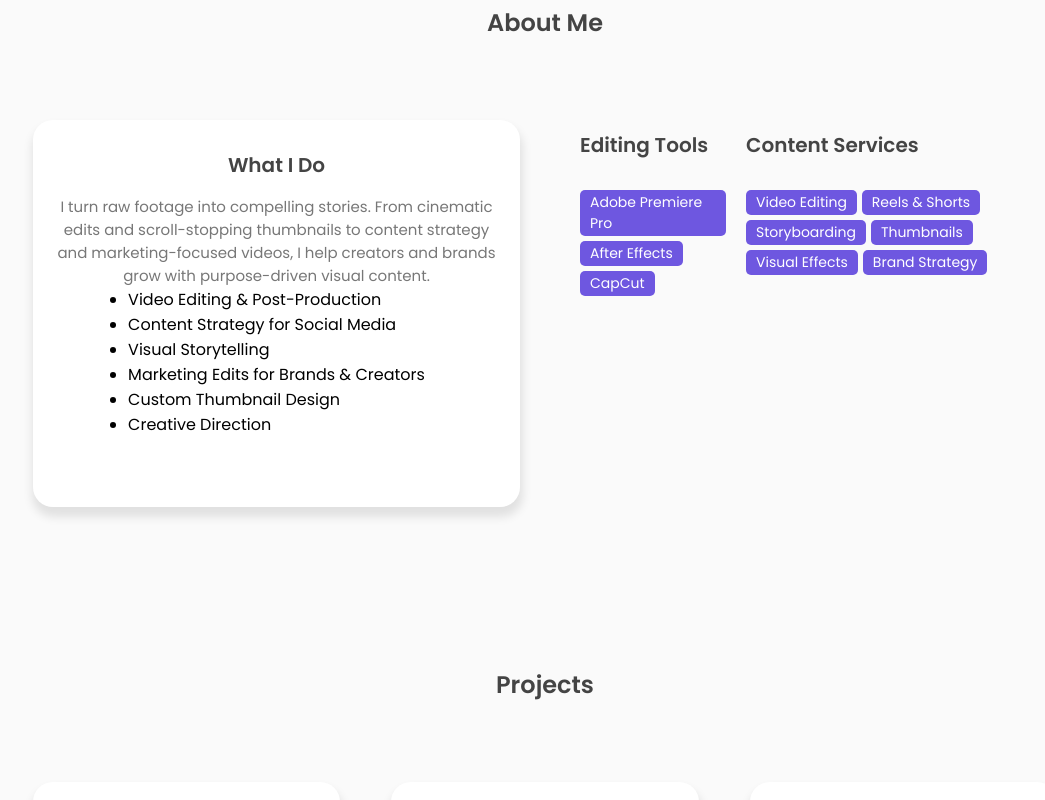
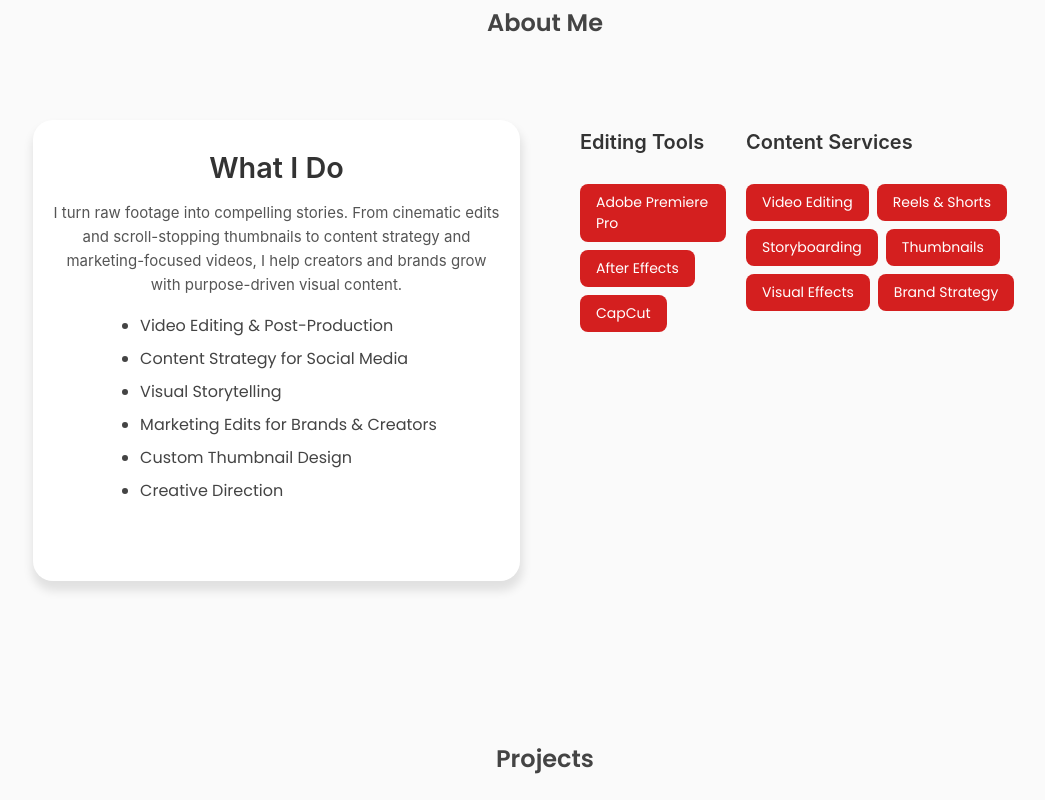
Before and after one commit to Abi-de-jo/port, a plain HTML site: page then/index.html in a window 1280 px wide. Shown: the part 875-1675 px from the top of the page, without its empty margins (95-1140 px from the left). Drawn offline with nearby package versions, Linux system fonts and the light colour scheme.

Commit message:
Update index.html

```diff
--- a/then/index.html
+++ b/then/index.html
@@ -79,7 +79,7 @@
           </div>
           <div class="featured-image">
             <div class="image">
-                <img src="assets/images/avatar.png" alt="avatar">
+                <img src="assets/then.jpg" alt="avatar">
             </div>
           </div>
           <div class="scroll-icon-box">
@@ -98,15 +98,15 @@
           <div class="row">
             <div class="col">
                 <div class="about-info">
-                    <h3>What I Do</h3>
-                    <p>I turn raw footage into compelling stories. From cinematic edits and scroll-stopping thumbnails to content strategy and marketing-focused videos, I help creators and brands grow with purpose-driven visual content.</p>
-                    <ul>
-                        <li>Video Editing & Post-Production</li>
-                        <li>Content Strategy for Social Media</li>
-                        <li>Visual Storytelling</li>
-                        <li>Marketing Edits for Brands & Creators</li>
-                        <li>Custom Thumbnail Design</li>
-                        <li>Creative Direction</li>
+                    <h3 style="color: #333; font-size: 1.8rem; margin-bottom: 1rem; font-family: 'Inter', sans-serif;">What I Do</h3>
+                    <p style="color: #555; line-height: 1.6; font-family: 'Inter', sans-serif;">I turn raw footage into compelling stories. From cinematic edits and scroll-stopping thumbnails to content strategy and marketing-focused videos, I help creators and brands grow with purpose-driven visual content.</p>
+                    <ul style="margin-top: 1rem; padding-left: 1.5rem; font-family: 'Inter', sans-serif; color: #444;">
+                        <li style="margin-bottom: 0.5rem;">Video Editing & Post-Production</li>
+                        <li style="margin-bottom: 0.5rem;">Content Strategy for Social Media</li>
+                        <li style="margin-bottom: 0.5rem;">Visual Storytelling</li>
+                        <li style="margin-bottom: 0.5rem;">Marketing Edits for Brands & Creators</li>
+                        <li style="margin-bottom: 0.5rem;">Custom Thumbnail Design</li>
+                        <li style="margin-bottom: 0.5rem;">Creative Direction</li>
                     </ul>
                     <!-- <div class="about-btn">
                         <button class="btn">Download CV <i class="uil uil-import"></i></button>
@@ -116,30 +116,30 @@
             <div class="col">
                 <div class="skills-box">
                     <div class="skills-header">
-                        <h3>Editing Tools</h3>
+                        <h3 style="font-family: 'Inter', sans-serif; color: #333;">Editing Tools</h3>
                     </div>
-                    <div class="skills-list">
-                        <span>Adobe Premiere Pro</span>
-                        <span>After Effects</span>
-                         <span>CapCut</span>
-
+                    <div class="skills-list" style="font-family: 'Inter', sans-serif; color: #444; display: flex; flex-wrap: wrap; gap: 0.5rem;">
+                        <span style="background-color: #d41f1f; padding: 0.5rem 1rem; border-radius: 0.5rem;">Adobe Premiere Pro</span>
+                        <span style="background-color: #d41f1f; padding: 0.5rem 1rem; border-radius: 0.5rem;">After Effects</span>
+                        <span style="background-color: #d41f1f; padding: 0.5rem 1rem; border-radius: 0.5rem;">CapCut</span>
                     </div>
                 </div>
                 <div class="skills-box">
                     <div class="skills-header">
-                        <h3>Content Services</h3>
+                        <h3 style="font-family: 'Inter', sans-serif; color: #333;">Content Services</h3>
                     </div>
-                    <div class="skills-list">
-                        <span>Video Editing</span>
-                        <span>Reels & Shorts</span>
-                        <span>Storyboarding</span>
-                        <span>Thumbnails</span>
-                        <span>Visual Effects</span>
-                        <span>Brand Strategy</span>
+                    <div class="skills-list" style="font-family: 'Inter', sans-serif; color: #444; display: flex; flex-wrap: wrap; gap: 0.5rem;">
+                        <span style="background-color: #d41f1f; padding: 0.5rem 1rem; border-radius: 0.5rem;">Video Editing</span>
+                        <span style="background-color: #d41f1f; padding: 0.5rem 1rem; border-radius: 0.5rem;">Reels & Shorts</span>
+                        <span style="background-color: #d41f1f; padding: 0.5rem 1rem; border-radius: 0.5rem;">Storyboarding</span>
+                        <span style="background-color: #d41f1f; padding: 0.5rem 1rem; border-radius: 0.5rem;">Thumbnails</span>
+                        <span style="background-color: #d41f1f; padding: 0.5rem 1rem; border-radius: 0.5rem;">Visual Effects</span>
+                        <span style="background-color: #d41f1f; padding: 0.5rem 1rem; border-radius: 0.5rem;">Brand Strategy</span>
                     </div>
                 </div>
             </div>
           </div>
+
        </section>
 
        <!-- -------------- PROJECT BOX ---------------- -->
```
